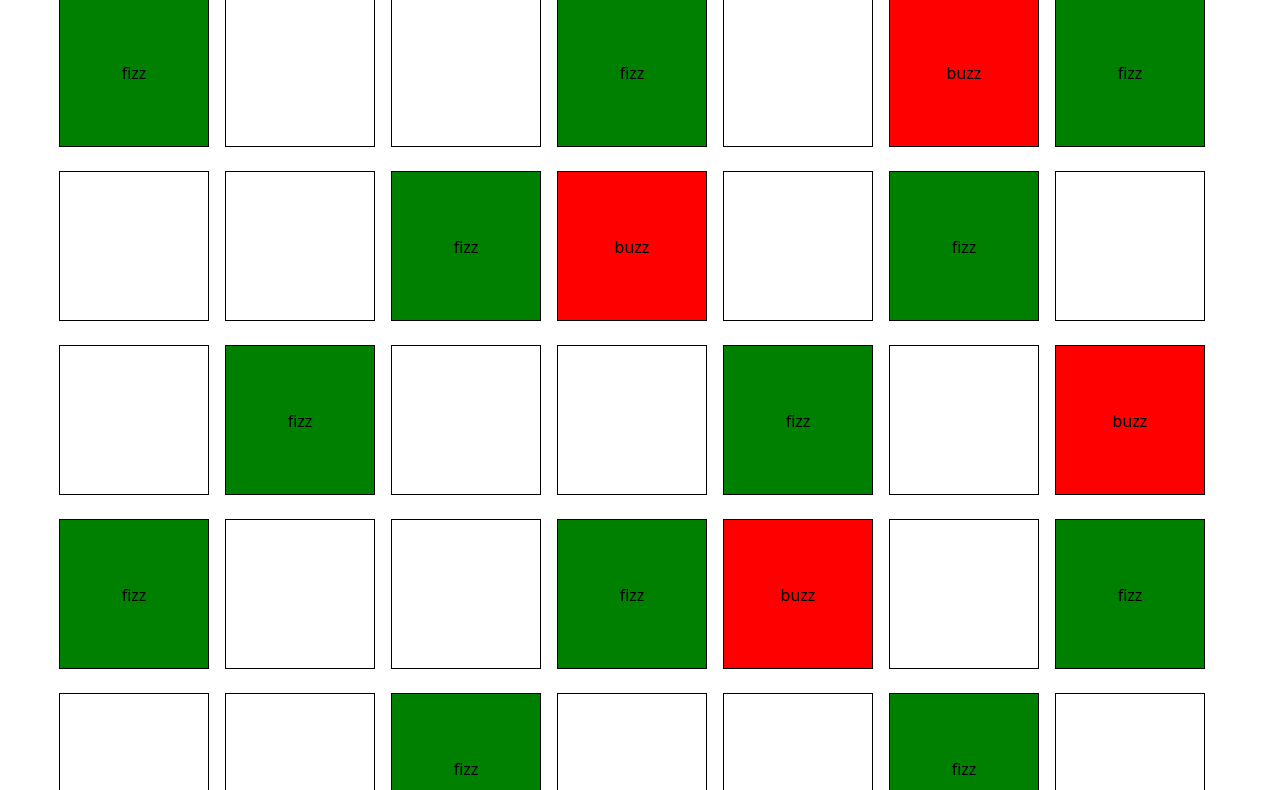
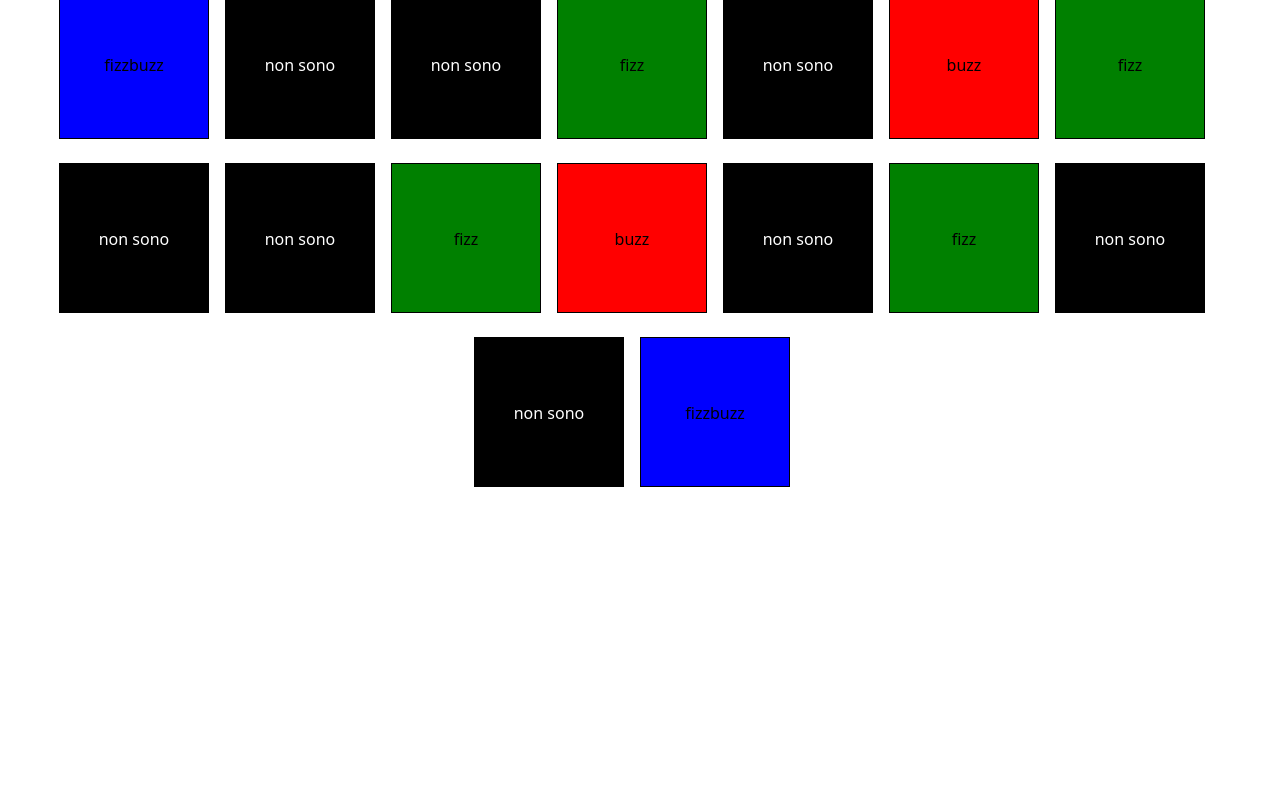
Before and after one commit to dona70909/js-fizzbuzz, a plain HTML site: page index.html in a window 1280 px wide. Shown: the part 67-857 px from the top of the page. After the commit the page ends 800 px from the top, so only its background shows below. Drawn offline with nearby package versions, Linux system fonts and the light colour scheme.

Commit message:
comment- prove

```diff
--- a/css/mystyle.css
+++ b/css/mystyle.css
@@ -5,6 +5,7 @@
     width: 150px;
     line-height: 150px;
     margin:.5rem 1rem 1rem 0;
+
 }
 
 
@@ -17,3 +18,11 @@
     background-color: red;
 
 }
+
+.my-box-blue{
+    background-color: blue;
+}
+
+.my-box-black{
+    background-color: black;
+}
--- a/index.html
+++ b/index.html
@@ -29,8 +29,10 @@
     <main>
         <section>
             <div class="container-fluid">
-                <div class="col-12">
-                    <div id="my-box-container"></div>
+                <div class="row">
+                    <div class="col-12">
+                        <div id="my-box-container"></div>
+                    </div>
                 </div>
             </div>
         </section>
--- a/js/myscript.js
+++ b/js/myscript.js
@@ -1,19 +1,21 @@
-for (let i = 0; i < 101 ; i++) {
+for (let i = 0; i < 16 ; i++) {
 
     let divElement = document.createElement("div");
     const boxContainer = document.getElementById("my-box-container");
     boxContainer.append(divElement);
+    boxContainer.classList.add("row");
 
+    divElement.classList.add("my-box");
     boxContainer.classList.add("d-flex", "flex-wrap", "gy-2", "gx-4", "justify-content-center");
-    divElement.classList.add("my-box");
 
-    if( (i % 3) == 0){
+
+    if( ((i % 3) == 0) && ((i % 5) != 0) ){
 
         boxContainer.append(divElement);
         divElement.classList.add("my-box-green", "text-center");
         divElement.innerHTML = ("fizz");
 
-    } else if ((i % 5) == 0) {
+    } else if (((i % 5) == 0)   && ((i % 3) != 0)) {
 
         boxContainer.append(divElement);
         divElement.classList.add("my-box-red", "text-center");
@@ -21,7 +23,10 @@ for (let i = 0; i < 101 ; i++) {
 
     } else if (( (i % 3) == 0) && ( (i % 5) == 0) ){
         boxContainer.append(divElement);
-        divElement.classList.remove("my-box", "text-center");
+        divElement.classList.add("my-box-blue", "text-center");
         divElement.innerHTML = ("fizzbuzz");
+    } else {
+        divElement.classList.add("my-box-black", "text-center", "text-white");
+        divElement.innerHTML = ("non sono divisibile");
     }
 }
```
